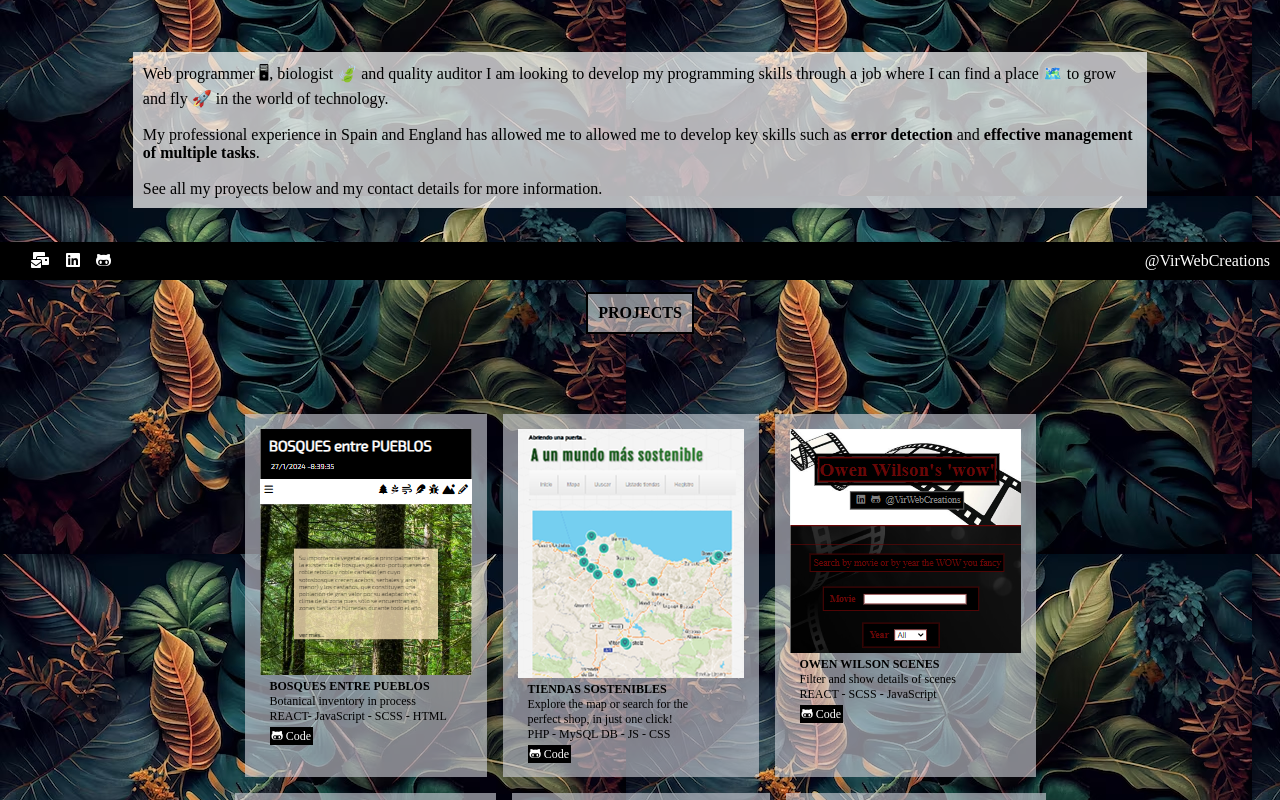
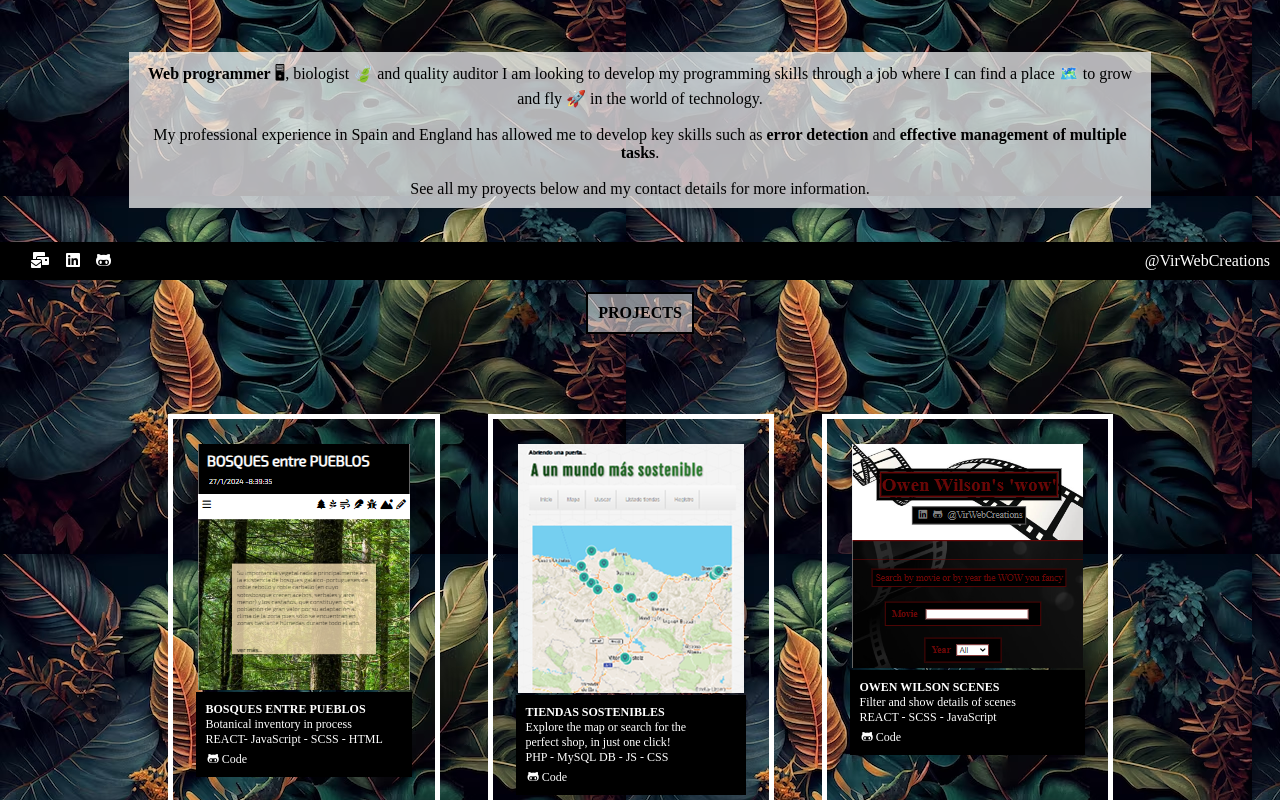
Before and after one commit to virchaca/portfolio, a React (Vite) app: page /aboutme in a window 1280 px wide. Shown: the part 520-1320 px from the top of the page. Built offline with nearby package versions, Linux system fonts and the light colour scheme; a web font is replaced by a local one.

Commit message:
change box projects

```diff
--- a/src/components/Landing.jsx
+++ b/src/components/Landing.jsx
@@ -22,11 +22,11 @@ function Landing() {
           </span>
         </div>
         <div className="landingSection">
-          <p>Web programmer 🖥, biologist 🍃 and quality auditor I am looking to
+          <p><strong>Web programmer</strong> 🖥, biologist 🍃 and quality auditor I am looking to
           develop my programming skills through a job where I can find a place
           🗺️ to grow and fly 🚀 in the world of technology. </p>
           <br />
-          <p>My professional experience in Spain and England has allowed me to allowed me to
+          <p>My professional experience in Spain and England has allowed me to
           develop key skills such as <strong>error detection</strong>  and <strong>effective
           management of multiple tasks</strong>. </p>
          <br />
--- a/src/styles/App.scss
+++ b/src/styles/App.scss
@@ -75,6 +75,7 @@ body {
       margin-top: 4rem;
       // background-image: url(/src/images/plantas2.avif);
       // background-size: auto;
+
       .profileSection {
         display: flex;
         align-items: flex-end;
@@ -112,6 +113,9 @@ body {
         background-color: rgba(255, 255, 255, 0.7);
         width: 80%;
         font-family: tektur;
+        p{
+          text-align: center;
+        }
 
         @media all and (max-width: 768px) {
           font-size: 12px;
@@ -220,7 +224,7 @@ body {
         display: flex;
         flex-wrap: wrap;
         justify-content: center;
-        gap: 1rem;
+        gap: 3rem;
         padding-inline: 1rem;
         padding-block: 3rem;
         @media all and (max-width: 768px) {
@@ -229,18 +233,31 @@ body {
         }
 
         .oneProject {
+          transition: transform 0.3s ease-in-out;
+
           // width: 430px;
           display: flex;
           flex-direction: column;
           font-size: 12px;
-          padding: 15px;
-          background-color: rgba(213, 216, 223, 0.6);
+          padding: 25px;
+          // background-color: rgba(213, 216, 223, 0.6);
           font-family: tektur;
+
+          border: 5px solid white;
           @media all and (max-width: 768px) {
             flex-direction: row;
           }
           &:hover {
-            background-color: rgba(100, 22, 86, 0.6);
+            background-color: transparent;
+            transform: scale(1.1);
+
+            // .projectText{
+            //   color: white;
+            // background-color: black;
+            // padding: 10px;
+            // margin: -2px;
+
+            // }
           }
           .projectImg {
             img {
@@ -248,11 +265,18 @@ body {
               @media all and (max-width: 768px) {
                 width: 100px;
               }
+
             }
           }
           .projectText {
             margin-inline: 10px;
+            padding-top: 10px;
             color: black;
+            color: white;
+            background-color: black;
+            padding: 10px;
+            margin: -2px;
+
 
             // font-weight: bold;
             // background-color: rgba(255, 255, 255, 0.5);
```
